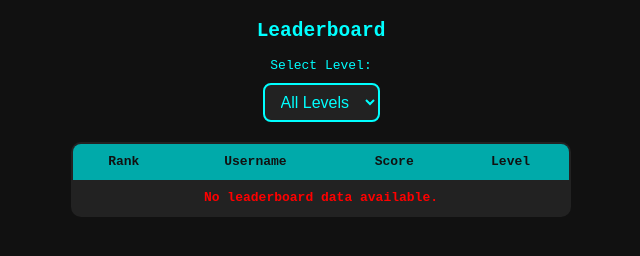
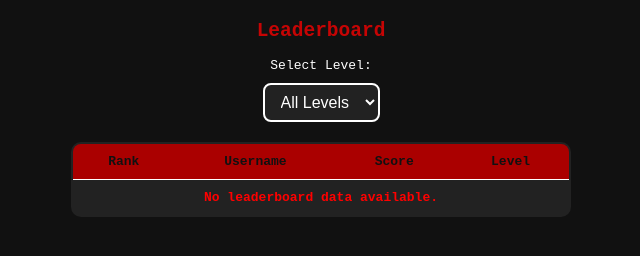
Before and after one commit to rv1304/PathQuest, a plain HTML site: page leaderboard.html in a window 1280 px wide. Shown: the whole page, without its empty margins (319-959 px from the left). Drawn offline with Linux system fonts and the light colour scheme.

Commit message:
update files

```diff
--- a/leaderboard.html
+++ b/leaderboard.html
@@ -14,20 +14,20 @@ body {
     align-items: center;
     justify-content: flex-start;
     background: #111;
-    color: #0ff;
+    color:white;
     min-height: 100vh;
 }
 h2 {
     margin-top: 20px;
-    color: #0ff;
+    color: rgba(255, 0, 0, 0.762);
 }
 select {
     margin-top: 10px;
     padding: 8px 12px;
     font-size: 16px;
     background: #222;
-    color: #0ff;
-    border: 2px solid #0ff;
+    color:white;
+    border: 2px solid white;
     border-radius: 8px;
 }
 table {
@@ -36,17 +36,17 @@ table {
     max-width: 500px;
     margin-top: 20px;
     background: #222;
-    border: 2px solid #0ff;
+    border: 2px solid rgb(255, 0, 0);
     border-radius: 10px;
     overflow: hidden;
 }
 th, td {
     padding: 10px;
     text-align: center;
-    border-bottom: 1px solid #0aa;
+    border-bottom: 1px solid white;
 }
 th {
-    background: #0aa;
+    background: rgb(170, 0, 0);
     color: #111;
 }
 tr:nth-child(even) {
```
